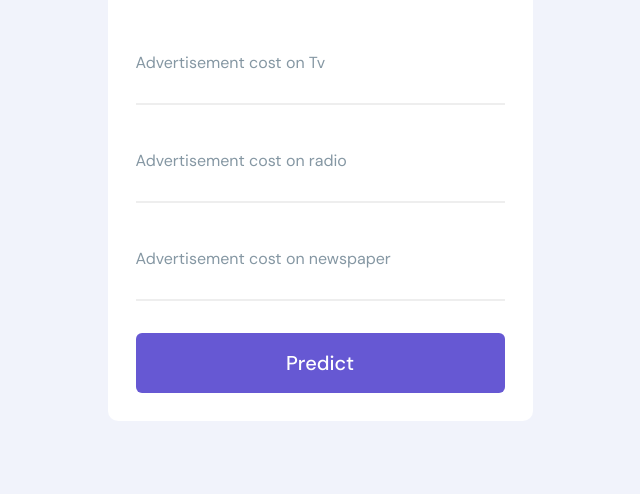
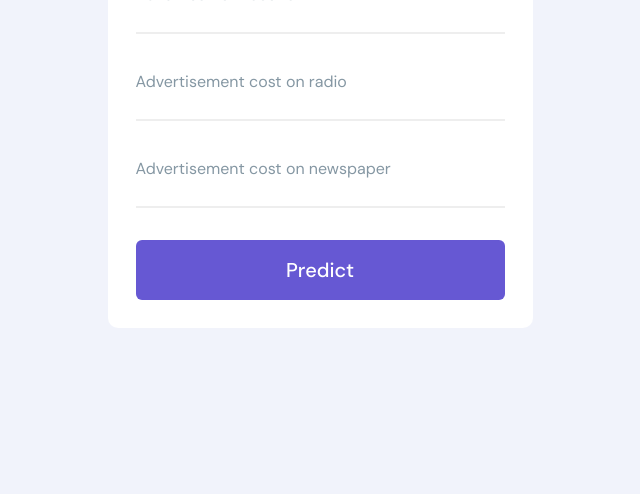
Before and after one commit to Pradip-Mane/Advertising_Sales_Prediction, a Flask app: page / in a window 1280 px wide. Shown: the part 306-800 px from the top of the page, without its empty margins (320-960 px from the left). Run offline with Flask 2, Linux system fonts and the light colour scheme; parts of the project's set-up code (start-up, migrations or seed data) failed here and were passed over.

Commit message:
web app is ready

```diff
--- a/app.py
+++ b/app.py
@@ -19,8 +19,8 @@ def home():
 @app.route('/predict', methods=['POST'])
 def predict():
     data=[float(x) for x in request.form.values()]
-    output1=regmodel.predict(np.array(data).reshape(1,-1))
-
+    output1=regmodel.predict(np.array(data).reshape(1,-1)).round(3)
+    image="radio.png"
     return render_template("index.html", prediction_text="The Impact of advertisiment on Sales is {}".format(output1[0])
                            )
 
--- a/static/style.css
+++ b/static/style.css
@@ -8,7 +8,7 @@ body {
 	font-family: "DM Sans", sans-serif;
 	line-height: 1.0;
 	background-color: #f1f3fb;
-	padding: 0 2rem;
+	padding: 0 1rem;
 }
 
 img {
@@ -38,10 +38,10 @@ input {
 .card-image {
 	border-radius: 8px;
 	overflow: hidden;
-	padding-bottom: 65%;
+	padding-bottom: 50%;
 	background-image: url('https://mir-s3-cdn-cf.behance.net/projects/404/10362339.547fe408c9b6a.png');
 	background-repeat: no-repeat;
-	background-size: 150%;
+	background-size: 100%;
 	background-position: 0 5%;
 	position: relative;
 }
@@ -51,7 +51,7 @@ input {
 	left: 10%;
 	top: 15%;
 	right: 10%;
-	font-size: 1.75rem;
+	font-size: 1.5rem;
 	font-weight: 700;
 	color: #735400;
 	line-height: 1.222;
@@ -71,7 +71,7 @@ input {
 	display: flex;
 	flex-direction: column-reverse;
 	position: relative;
-	padding-top: 1.5rem;
+	padding-top: 1.0rem;
 	&+.input {
 		margin-top: 1.5rem;
 	}
@@ -89,7 +89,7 @@ input {
 	background-color: transparent;
 	border-bottom: 2px solid #eee;
 	font: inherit;
-	font-size: 1.125rem;
+	font-size: 1.0rem;
 	padding: .25rem 0;
 	&:focus, &:valid {
 		outline: 0;
--- a/templates/index.html
+++ b/templates/index.html
@@ -39,9 +39,7 @@
             </form>
 
             <center><p style="color: darkred; font-weight: bold;">{{ prediction_text }}</p>
-		<img src="{{ image }}" alt="{{ prediction_text }}">
-        <img src="{{ image }}" alt="{{ prediction_text }}">
-        <img src="{{ image }}" alt="{{ prediction_text }}">
+		<!-- <img src="{{ image }}" alt="{{ prediction_text }}"> -->
 </center>
         </div>
     </div>
```
